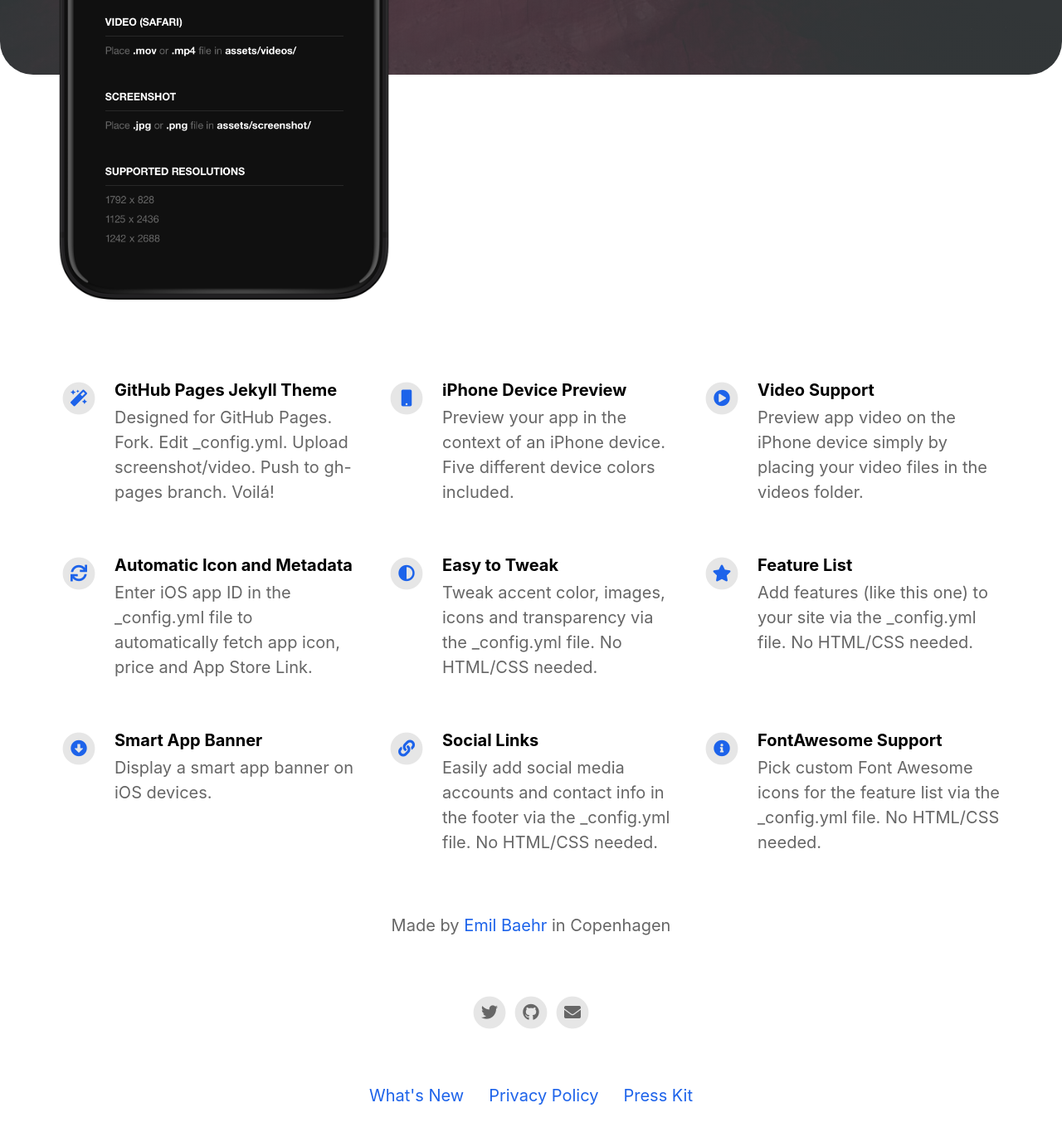
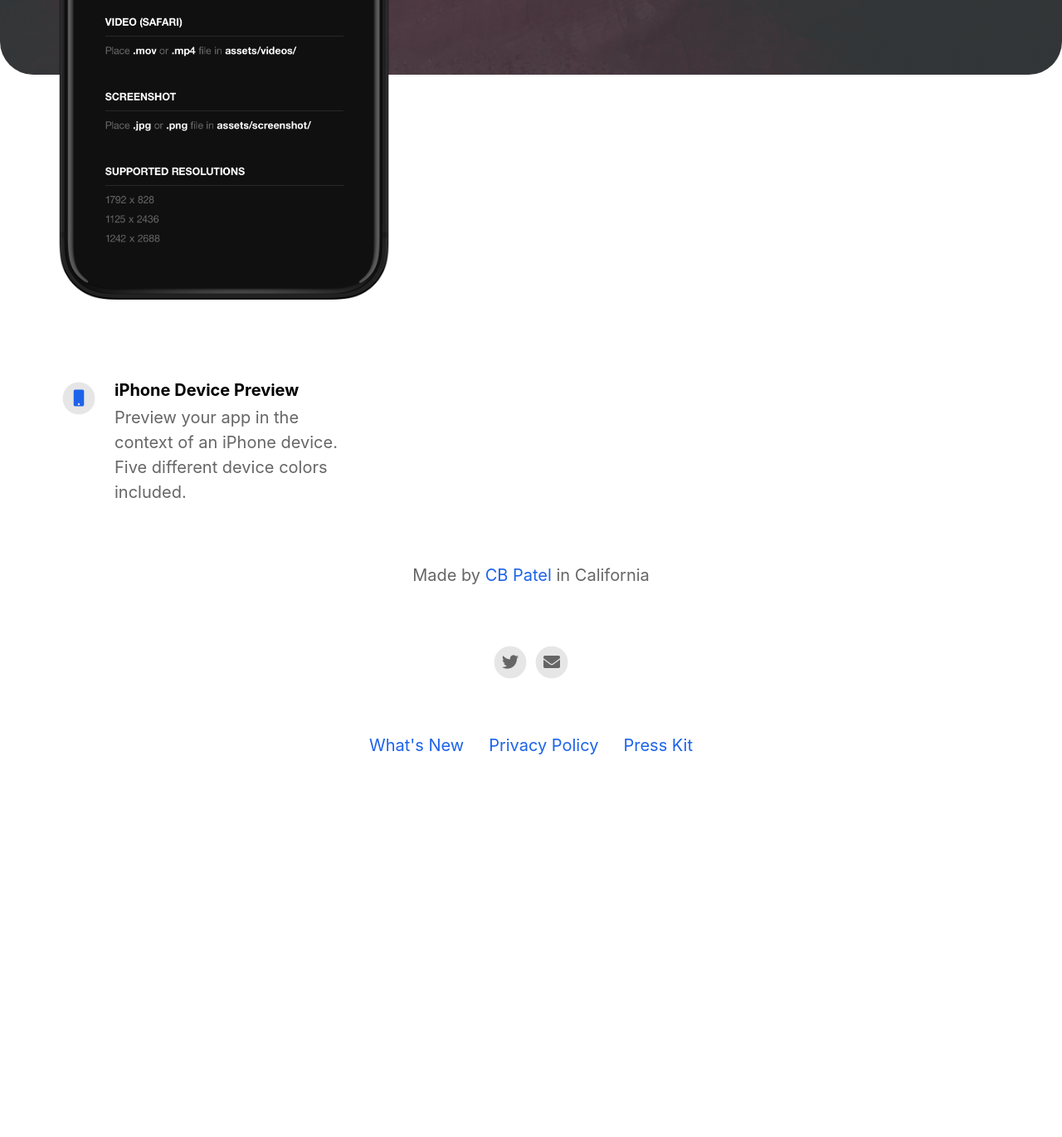
Before and after one commit to pumpdiaryapp/main, a Jekyll site: the page built from index.html, in a window 1280 px wide and 1400 px high, scrolled down 624 px. Shown: the top 1370 px of the window at 83% size. Built offline with Jekyll 4.4.1, drawn with Linux system fonts in a browser that asks for light colours; nearby versions of some CDN libraries; after the commit the page ends 1602 px from its top, so only the background shows below that; some of the changed text lies outside the part shown.

Commit message:
Updated config.yml

```diff
--- a/_config.yml
+++ b/_config.yml
@@ -6,27 +6,27 @@
 
 appstore_link                             :                                           # Automatically populates if not set and if iOS app ID is set. Otherwise enter manually.
 playstore_link                            :                                           # Enter Google Play Store URL.
-presskit_download_link                    : https://emilbaehr.com                                          # Enter a link to downloadable file or (e.g. public Dropbox link to a .zip file).
+presskit_download_link                    : https://pumpdiaryapp.github.io/main/                                          # Enter a link to downloadable file or (e.g. public Dropbox link to a .zip file).
                                                                                       # Or upload your press kit file to assets and set path accordingly (e.g. "assets/your_press_kit.zip").
 
 app_icon                                  : # assets/appicon.png                      # Automatically populates if not set and if iOS app ID is set.  Otherwise enter path to icon file manually.
 app_name                                  :                                           # Automatically populates if not set and if iOS app ID is set.  Otherwise enter manually.
 app_price                                 :                                           # Automatically populates if not set and if iOS app ID is set.  Otherwise enter manually.
-app_description                           : Write a short tagline for your app.
+app_description                           : Keep track of your breast milk production & its storage
 
 enable_smart_app_banner                   : true                                      # Set to true to show a smart app banner at top of page on mobile devices.
 
 
 
 # Information About Yourself
-your_name                                 : Emil Baehr
-your_link                                 : https://emilbaehr.com
-your_city                                 : Copenhagen
-email_address                             : emil.baehr@gmail.com
+your_name                                 : CB Patel
+your_link                                 : https://pumpdiaryapp.github.io/main/
+your_city                                 : California
+email_address                             : pumpdiaryapp@gmail.com
 facebook_username                         :
-instagram_username                        : ebaehr
-twitter_username                          : ebaehr
-github_username                           : emilbaehr
+instagram_username                        : pumpdiary
+twitter_username                          : pumpdiary
+github_username                           :
 youtube_username                          :
 
 
@@ -34,46 +34,9 @@
 # Feature List                            Edit, add or remove features to be presented.
 features                                  :
 
-  - title                                 : GitHub Pages Jekyll Theme
-    description                           : Designed for GitHub Pages. Fork. Edit _config.yml. Upload screenshot/video. Push to gh-pages branch. Voilá!
-    fontawesome_icon_name                 : magic
-
   - title                                 : iPhone Device Preview
     description                           : Preview your app in the context of an iPhone device. Five different device colors included.
     fontawesome_icon_name                 : mobile
-
-  - title                                 : Video Support
-    description                           : Preview app video on the iPhone device simply by placing your video files in the videos folder.
-    fontawesome_icon_name                 : play-circle
-
-  - title                                 : Automatic Icon and Metadata
-    description                           : Enter iOS app ID in the _config.yml file to automatically fetch app icon, price and App Store Link.
-    fontawesome_icon_name                 : sync
-
-  - title                                 : Easy to Tweak
-    description                           : Tweak accent color, images, icons and transparency via the _config.yml file. No HTML/CSS needed.
-    fontawesome_icon_name                 : adjust
-
-  - title                                 : Feature List
-    description                           : Add features (like this one) to your site via the _config.yml file. No HTML/CSS needed.
-    fontawesome_icon_name                 : star
-
-  - title                                 : Smart App Banner
-    description                           : Display a smart app banner on iOS devices.
-    fontawesome_icon_name                 : arrow-alt-circle-down
-
-  - title                                 : Social Links
-    description                           : Easily add social media accounts and contact info in the footer via the _config.yml file. No HTML/CSS needed.
-    fontawesome_icon_name                 : link
-
-  - title                                 : FontAwesome Support
-    description                           : Pick custom Font Awesome icons for the feature list via the _config.yml file. No HTML/CSS needed.
-    fontawesome_icon_name                 : info-circle
-
-  - title                                 : # New Feature Title
-    description                           : # New Feature Description
-    fontawesome_icon_name                 : # Enter Font Awesome icon name (e.g. star). Find icons on fontawesome.com/icons.
-
 
 
 # Theme Settings
```
